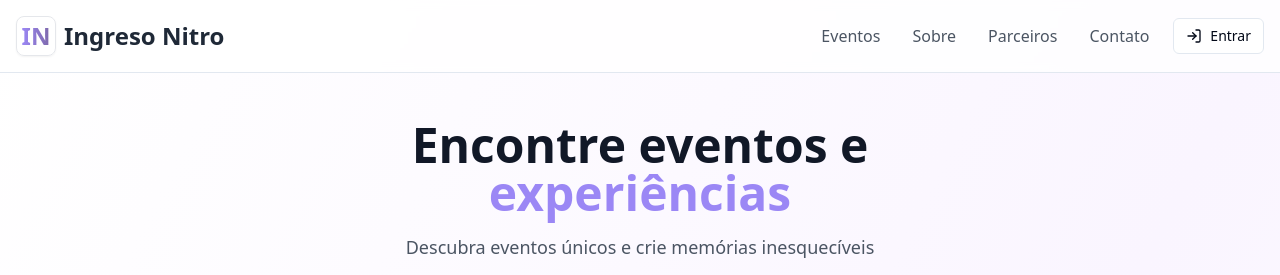
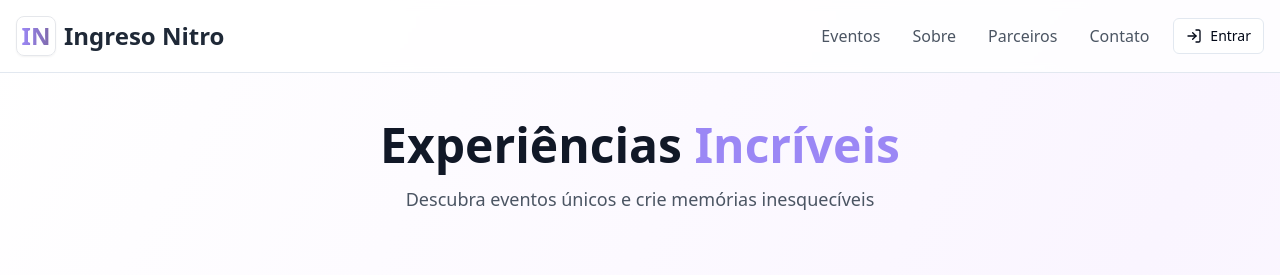
Before and after one commit to designs-lovable-hehe/ingressify-dynamic-dashboard-52, a React (Vite) app: page /eventos in a window 1280 px wide. Shown: the top 275 px of the page. Built offline with nearby package versions, Linux system fonts and the light colour scheme.

Commit message:
Reverted to edit edt-caf43869-5108-434c-a2bc-aada7a3429fa: "Refactor: Improve user experience
- General improvements based on user experience."

```diff
--- a/src/pages/Events.tsx
+++ b/src/pages/Events.tsx
@@ -86,7 +86,7 @@ const Events = () => {
           transition={{ duration: 0.5 }}
         >
           <h1 className="text-4xl md:text-5xl font-bold text-gray-900 mb-4">
-            Encontre eventos e <span className="text-primary">experiências</span>
+            Experiências <span className="text-primary">Incríveis</span>
           </h1>
           <p className="text-lg text-gray-600">
             Descubra eventos únicos e crie memórias inesquecíveis
```
